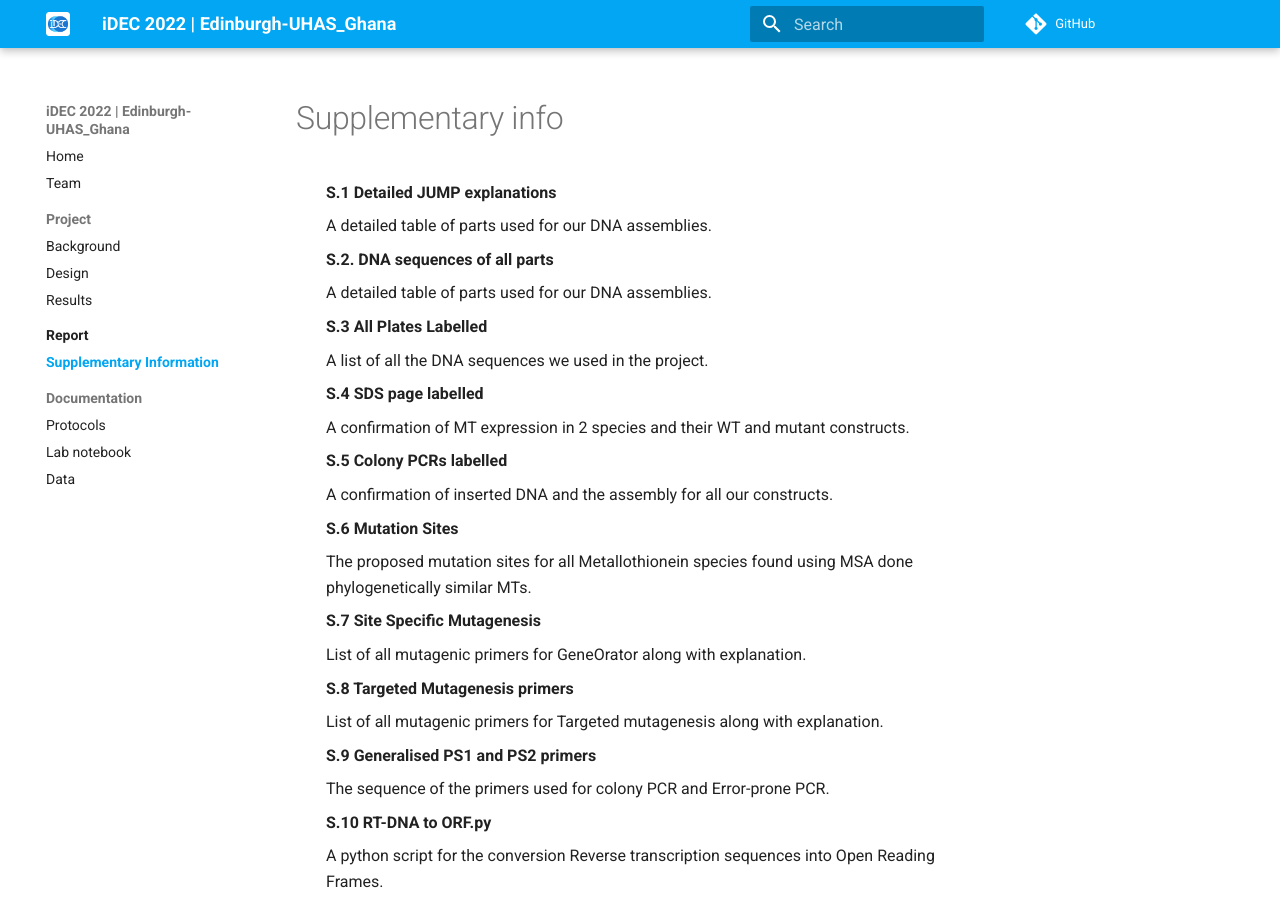
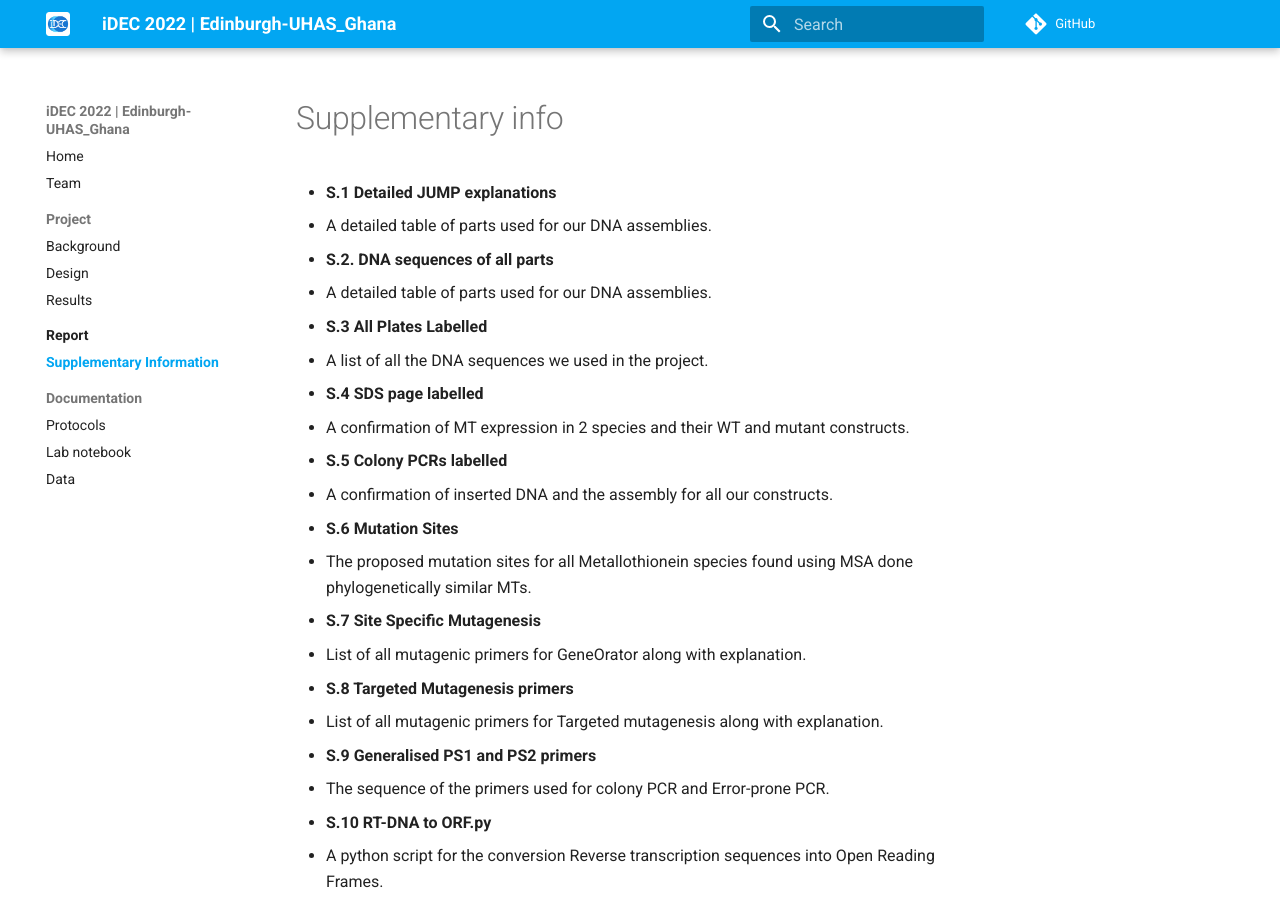
Before and after one commit to idec-teams/2022_Edinburgh-UHAS_Ghana, an MkDocs documentation site: the page built from docs/supplementary_info.md, in a window 1280 px wide and 900 px high. Built offline with MkDocs 1.6.1 and Material for MkDocs 9.7.7, drawn with Linux system fonts in a browser that asks for light colours; comment, search, counter and statistics services are not loaded.

Commit message:
Update supplementary_info.md

```diff
--- a/docs/supplementary_info.md
+++ b/docs/supplementary_info.md
@@ -1,6 +1,6 @@
 # Supplementary info
 
-<ul style="list-style: none;">
+<ul style="list-type: none;">
   <li><b>S.1 Detailed JUMP explanations</b></li>
   <li>A detailed table of parts used for our DNA assemblies.</li>
   <li><b>S.2. DNA sequences of all parts </b></li>
```
